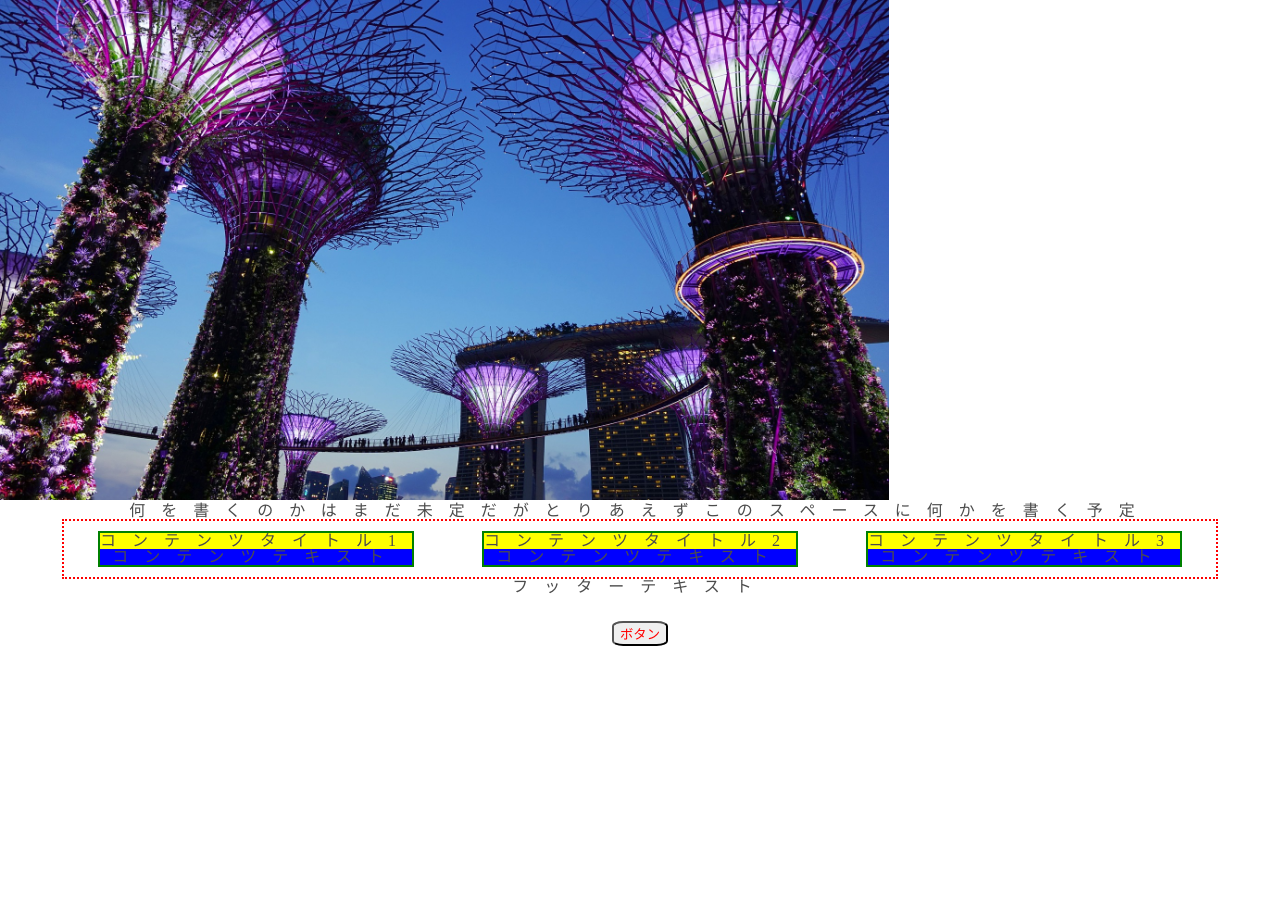
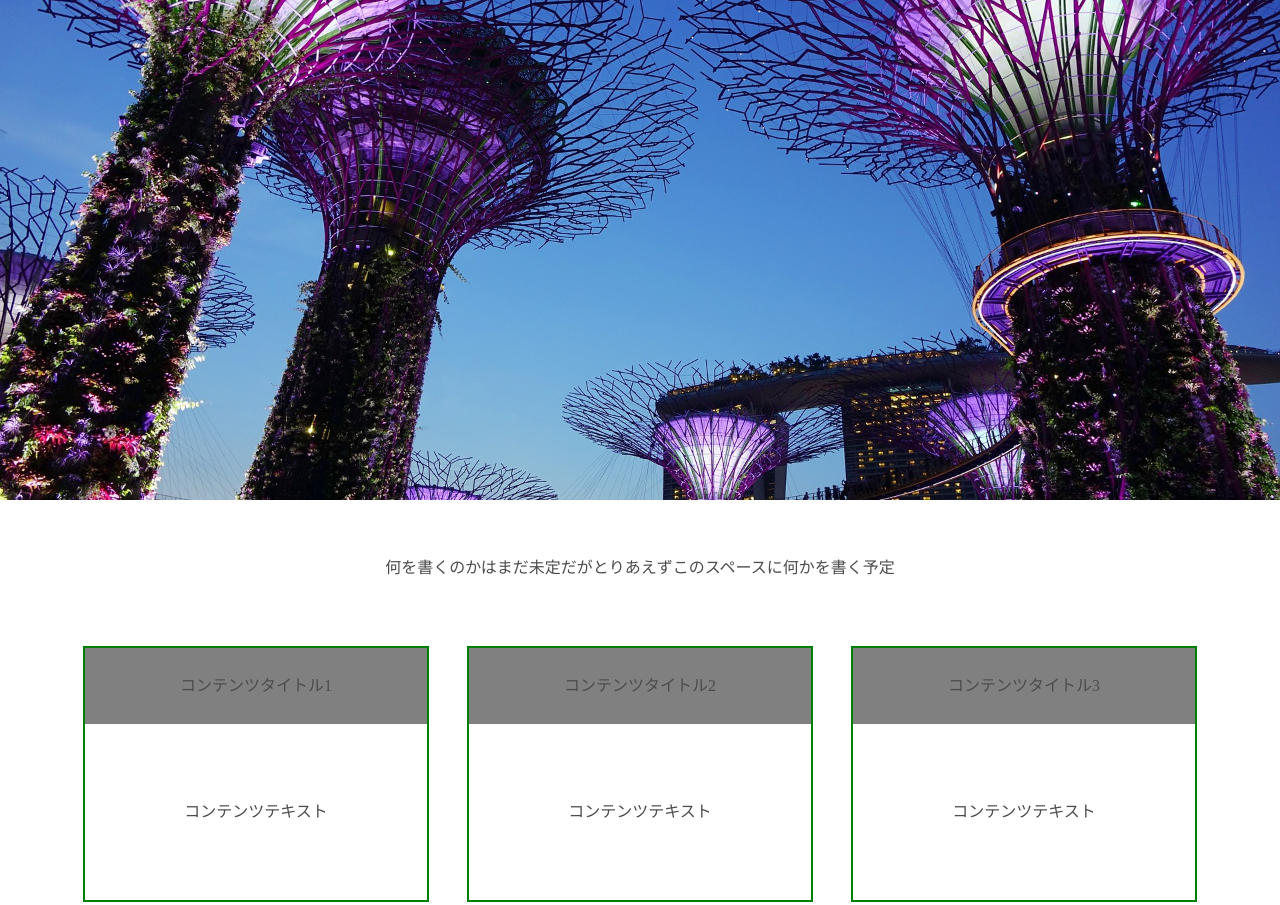
Before and after one commit to KeisukeKinoshita/responsive-site, a plain HTML site: page index.html in a window 1280 px wide. Shown: the top 905 px of the page. Before the commit the page ends 800 px from the top, so only its background shows below. Drawn offline with nearby package versions, Linux system fonts and the light colour scheme.

Commit message:
画像のフレキシブルイメージ化、content-boxのフルードグリッド

```diff
--- a/index.html
+++ b/index.html
@@ -12,35 +12,34 @@
 </head>
 <body>
 	<header>
-		<div class="text-center">
-					<img src="images/img_header.jpg" alt="ヘッダー画像">
+		<div class="text-center flex-image">
 		</div>
 	</header>
 	<main>
 		<section id="main">
 
-		<h2 class="text-center">
-			<p>
+		<div class="title-box">
+			<p class="text-center">
 				何を書くのかはまだ未定だがとりあえずこのスペースに何かを書く予定
 			</p>
-		</h2>
+		</div>
 			<div class="container">
 				<div class="content-box-inner">
 					<div class="text-center">
-						<h3 class="title">コンテンツタイトル1</h3>
-						<p>コンテンツテキスト</p>
+						<div class="title">コンテンツタイトル1</div>
+						<div class="content-box">コンテンツテキスト</div>
 					</div>
 				</div>
 				<div class="content-box-inner">
 					<div class="text-center">
-						<h3 class="title">コンテンツタイトル2</h3>
-						<p>コンテンツテキスト</p>
+						<div class="title"><span>コンテンツタイトル2</span></div>
+							<div class="content-box"><span>コンテンツテキスト</span></div>
 					</div>
 				</div>
 				<div class="content-box-inner">
 					<div class="text-center">
-						<h3 class="title">コンテンツタイトル3</h3>
-						<p>コンテンツテキスト</p>
+						<div class="title">コンテンツタイトル3</div>
+							<div class="content-box">コンテンツテキスト</div>
 					</div>
 				</div>
 			</div>
--- a/sass/style.scss
+++ b/sass/style.scss
@@ -8,16 +8,16 @@ body{
 	font-family:"游ゴシック",YuGothic,"メイリオ",Verdana,"Hiragino Kaku Gothic ProN", Meiryo,sans-serif;
 	font-size:1.4rem;
 	line-height:1.6;
-	letter-spacing:1em;
 	color:#4c4c4c;
 	background-color:fdfcf6;
 }
 
 
 /*個別*/
-img{
-	height:500px;
-	max-width:100%;
+.flex-image{
+	background-image:url("../images/img_header.jpg");
+	background-size:cover;
+	background-position: center center;
 }
 
 h2{
@@ -27,14 +27,14 @@ h2{
 #main{
 
 
+	.title-box{
+		margin:60px 0;
+	}
+	.text-center{
+		text-align:center;
+			display:float;
+				}
 
-	.text-center
-	{
-		text-align:center;
-		p{
-			display:float;
-		}
-	}
 	.container{
 		width:90%;
 		margin:0 auto;
@@ -42,16 +42,18 @@ h2{
 		justify-content:center;
 		flex-direction:row;
 		padding:10px 0;
-		border:2px dotted red;
 		.content-box-inner{
+				width:30%;
 				border:2px solid green;
 				margin:0 auto;
 				box-sizing:border-box;
-				h3{
-					background-color:yellow;
+				.title{
+					padding:30px 0;
+					background-color:gray;
 				}
-				p{
-					background-color:blue;
+				.content-box{
+					background-color:fdfcf6;
+					padding:80px 0;
 				}
 		}
 	}
@@ -72,12 +74,22 @@ footer{
 			}
 	}
 }
-
+@media(min-width:769px){
+	.flex-image{
+		height:500px;
+	}
+}
 @media(max-width:768px){
-	img{
+	.flex-image{
 		height:250px;
 	}
+
 	#main .container{
-		flex-direction:column;
+		flex-direction: column;
+		.content-box-inner{
+			width:100%;
+			margin-top: 10px;
+			margin-bottom: 10px;
+		}
 	}
 }
```
Also changed, not shown: sass/style.css, 1 other file.
